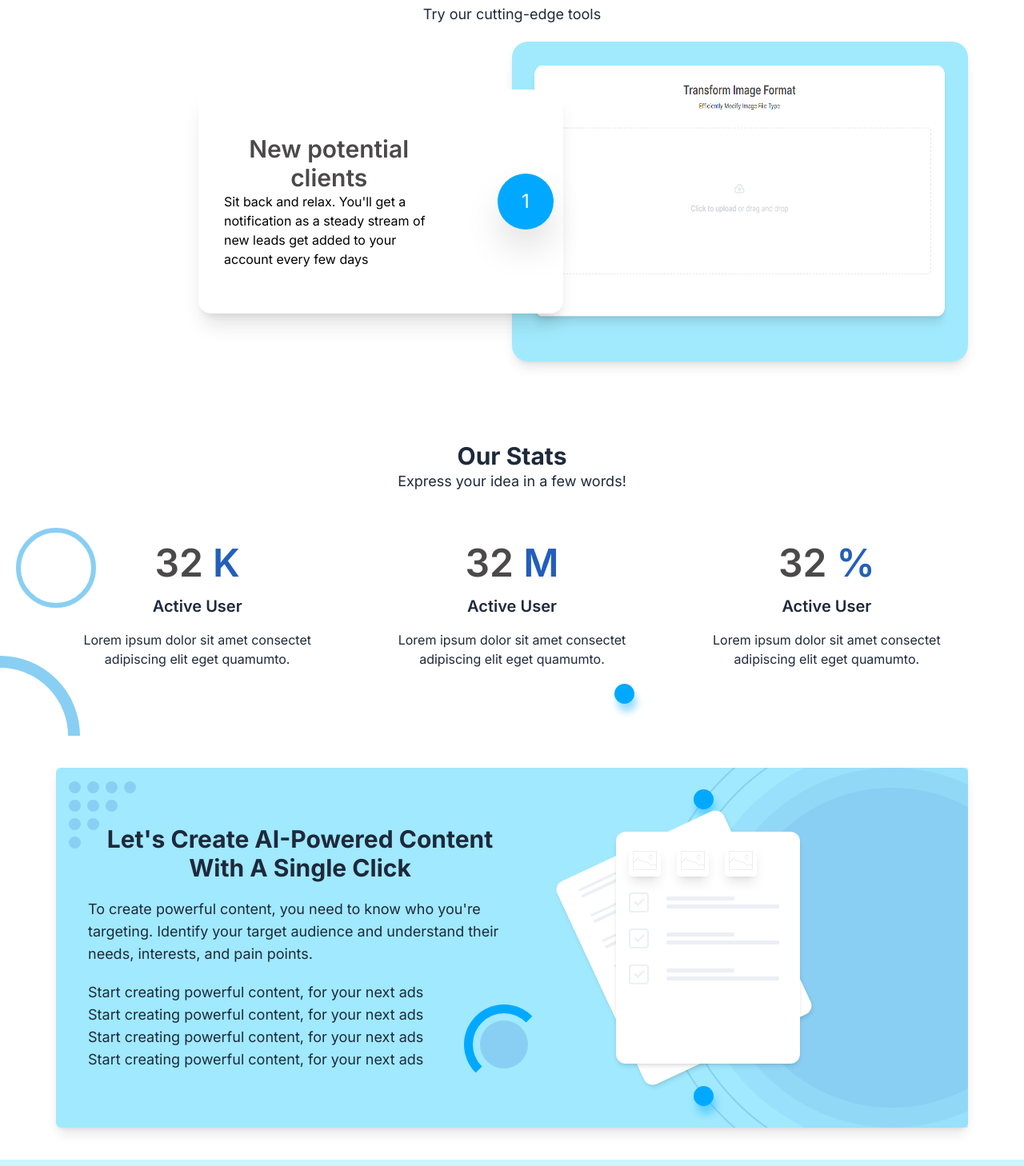
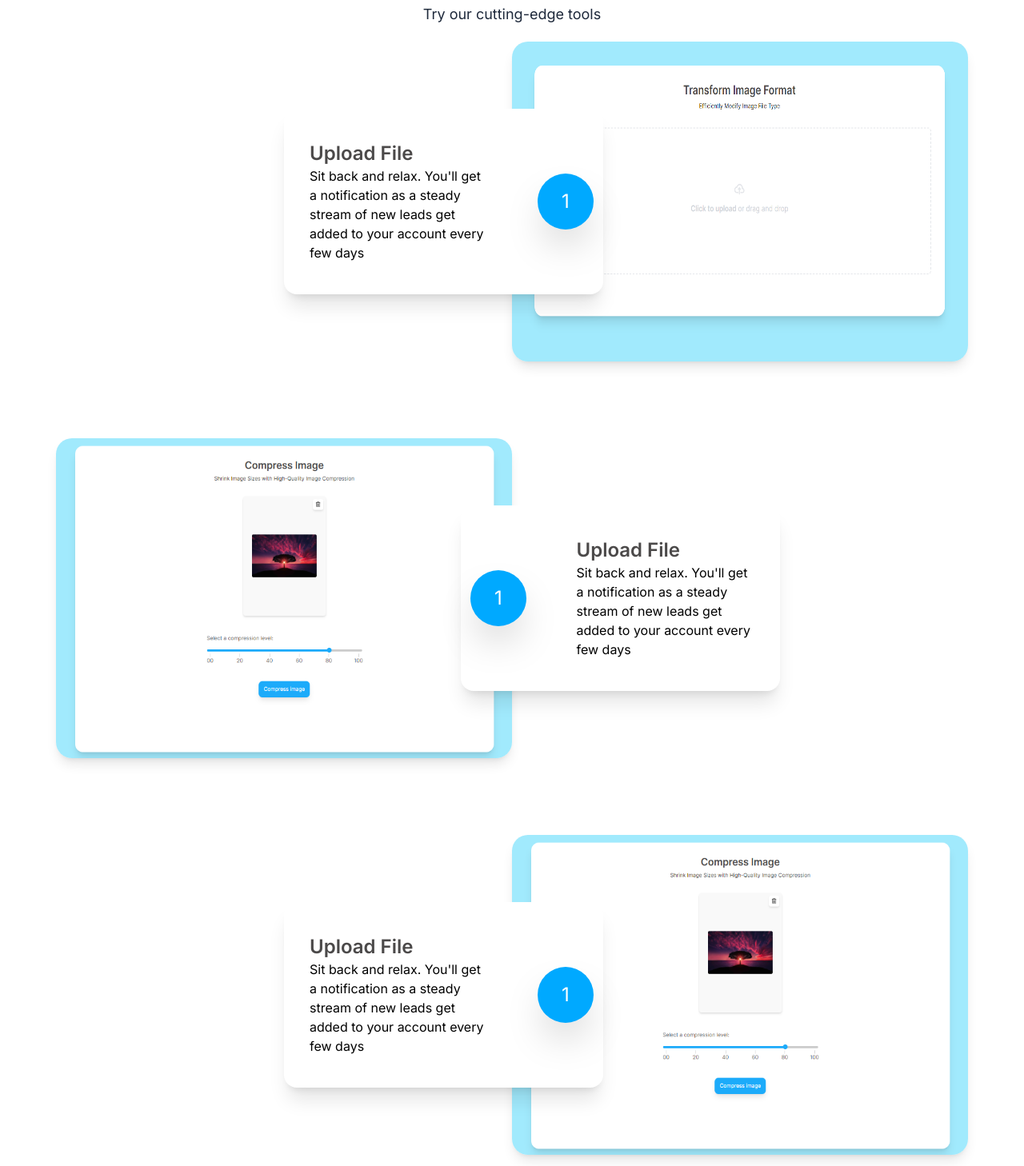
Before and after one commit to Abdul-Wahab-dev/ai-project, a Next.js app: page / in a window 1280 px wide. Shown: the part 1532-2990 px from the top of the page at 80% size. Built offline with nearby package versions, Linux system fonts and the light colour scheme.

Commit message:
update how to use sectin

```diff
--- a/app/(components)/landing/works/index.tsx
+++ b/app/(components)/landing/works/index.tsx
@@ -18,18 +18,19 @@ const HowItWorks = () => {
             <p className="text-slate-800 text-lg">Try our cutting-edge tools</p>
           </div>
         </div>
-        {/* <FramerDiv delay={0.25}> */}
-        <div className="how-it-works text-black">
-          <div className=" w-full h-full flex items-center justify-center">
-            <div className="flex-1 relative z-50">
-              <div className="w-[80%] bg-white flex items-center justify-between py-14 px-3 shadow-xl rounded-2xl absolute z-50 -right-16 top-[50%] -translate-y-[50%]">
-                <div className="w-[70%] px-5">
-                  <h1 className="text-3xl font-semibold">
-                    New potential clients
+        <div className="how-it-works text-black flex flex-col gap-24">
+          <FramerDiv delay={0.25}>
+            <div className=" w-full flex-col-reverse lg:flex-row h-full flex items-center justify-center">
+              <div className="flex-1 relative z-50  h-[400px] w-full lg:h-full">
+                <div className="w-[60%] sm:w-[60%] lg:w-[85%] xl:w-[70%] flex-col-reverse lg:flex-row bg-white flex items-center justify-between py-6 lg:py-10 px-3 shadow-xl rounded-2xl absolute z-50 left-[50%] gap-5 lg:gap-0 -top-16 -translate-x-[50%] lg:-right-16 lg:top-[50%] lg:-translate-y-[50%] lg:-translate-x-0">
+                  <div className=" lg:w-[85%] xl:w-[70%] px-5">
+                    <h1 className="text-2xl font-semibold text-left">
+                      Upload File
                     </h1>
                     <p>
                       Sit back and relax. You'll get a notification as a steady
-                    stream of new leads get added to your account every few days
+                      stream of new leads get added to your account every few
+                      days
                     </p>
                   </div>
                   <div className="flex items-center">
@@ -40,9 +41,62 @@ const HowItWorks = () => {
                 </div>
               </div>
               <div className="w-full h-full flex-1 flex items-center">
-              <div className="image-1 shadow-lg h-[400px] w-full"></div>
+                <div className="image-1 shadow-lg md:h-[350px] xl:h-[400px] w-full"></div>
               </div>
             </div>
+          </FramerDiv>
+          <FramerDiv delay={0.25}>
+            <div className=" w-full flex-col-reverse lg:flex-row-reverse h-full flex items-center justify-center">
+              <div className="flex-1 relative z-50  h-[400px] w-full lg:h-full">
+                <div className="w-[60%] sm:w-[60%] lg:w-[85%] xl:w-[70%] flex-col-reverse lg:flex-row-reverse bg-white flex items-center justify-between py-6 lg:py-10 px-3 shadow-xl rounded-2xl absolute z-50 left-[50%] gap-5 lg:gap-0 -top-16 -translate-x-[50%] lg:-left-16 lg:top-[50%] lg:-translate-y-[50%] lg:-translate-x-0">
+                  <div className=" lg:w-[85%] xl:w-[70%] px-5">
+                    <h1 className="text-2xl font-semibold text-left">
+                      Upload File
+                    </h1>
+                    <p>
+                      Sit back and relax. You'll get a notification as a steady
+                      stream of new leads get added to your account every few
+                      days
+                    </p>
+                  </div>
+                  <div className="flex items-center">
+                    <div className="bg-blue-bolt w-[70px] h-[70px] shadow-2xl rounded-full flex items-center justify-center text-2xl text-white">
+                      <span>1</span>
+                    </div>
+                  </div>
+                </div>
+              </div>
+              <div className="w-full h-full flex-1 flex items-center">
+                <div className="image-2 shadow-lg md:h-[350px] xl:h-[400px] w-full"></div>
+              </div>
+            </div>
+          </FramerDiv>
+          <FramerDiv delay={0.25}>
+            <div className=" w-full flex-col-reverse lg:flex-row h-full flex items-center justify-center">
+              <div className="flex-1 relative z-50  h-[400px] w-full lg:h-full">
+                <div className="w-[60%] sm:w-[60%] lg:w-[85%] xl:w-[70%] flex-col-reverse lg:flex-row bg-white flex items-center justify-between py-6 lg:py-10 px-3 shadow-xl rounded-2xl absolute z-50 left-[50%] gap-5 lg:gap-0 -top-16 -translate-x-[50%] lg:-right-16 lg:top-[50%] lg:-translate-y-[50%] lg:-translate-x-0">
+                  <div className=" lg:w-[85%] xl:w-[70%] px-5">
+                    <h1 className="text-2xl font-semibold text-left">
+                      Upload File
+                    </h1>
+                    <p>
+                      Sit back and relax. You'll get a notification as a steady
+                      stream of new leads get added to your account every few
+                      days
+                    </p>
+                  </div>
+                  <div className="flex items-center">
+                    <div className="bg-blue-bolt w-[70px] h-[70px] shadow-2xl rounded-full flex items-center justify-center text-2xl text-white">
+                      <span>1</span>
+                    </div>
+                  </div>
+                </div>
+              </div>
+              <div className="w-full h-full flex-1 flex items-center">
+                <div className="image-2 shadow-lg md:h-[350px] xl:h-[400px] w-full"></div>
+              </div>
+            </div>
+          </FramerDiv>
         </div>
         {/* </FramerDiv> */}
       </div>
--- a/app/globals.css
+++ b/app/globals.css
@@ -340,6 +340,22 @@ body {
   border-radius: 20px;
   z-index: 10;
 }
+.how-it-works .image-2 {
+  background-image: url("../public/assests/index/adjust-setting.png");
+  background-repeat: no-repeat;
+  background-position: center;
+  background-size: 100% 100%;
+  border-radius: 20px;
+  z-index: 10;
+}
+.how-it-works .image-3 {
+  background-image: url("../public/assests/index/get-result.png");
+  background-repeat: no-repeat;
+  background-position: center;
+  background-size: 100% 100%;
+  border-radius: 20px;
+  z-index: 10;
+}
 /* HOW IT WORKS SECTION */
 /* Safari */
 @-webkit-keyframes spin {
--- a/app/page.tsx
+++ b/app/page.tsx
@@ -17,12 +17,13 @@ export default function Home() {
       <ToolSection />
       {/* Service Section */}
       <HowItWorks />
+
+      {/* Let's build  */}
+      <BuildSection />
+      {/* Let's build  */}
       {/* Result Section */}
       <StatSection />
       {/* Service Section */}
-      {/* Let's build  */}
-      <BuildSection />
-      {/* Let's build  */}
     </div>
   );
 }
```
Lines whose indentation alone changed are shown as unchanged.
